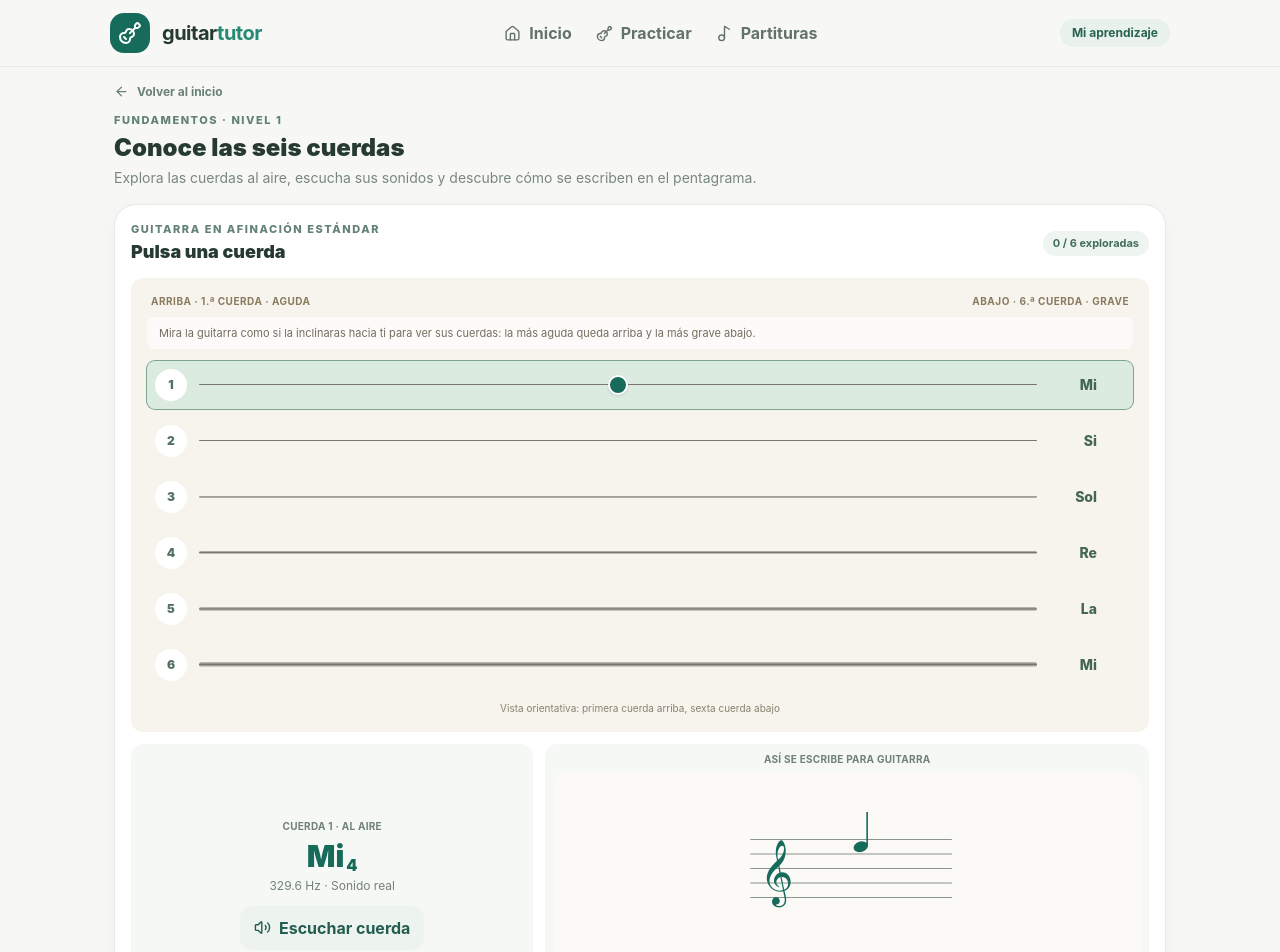
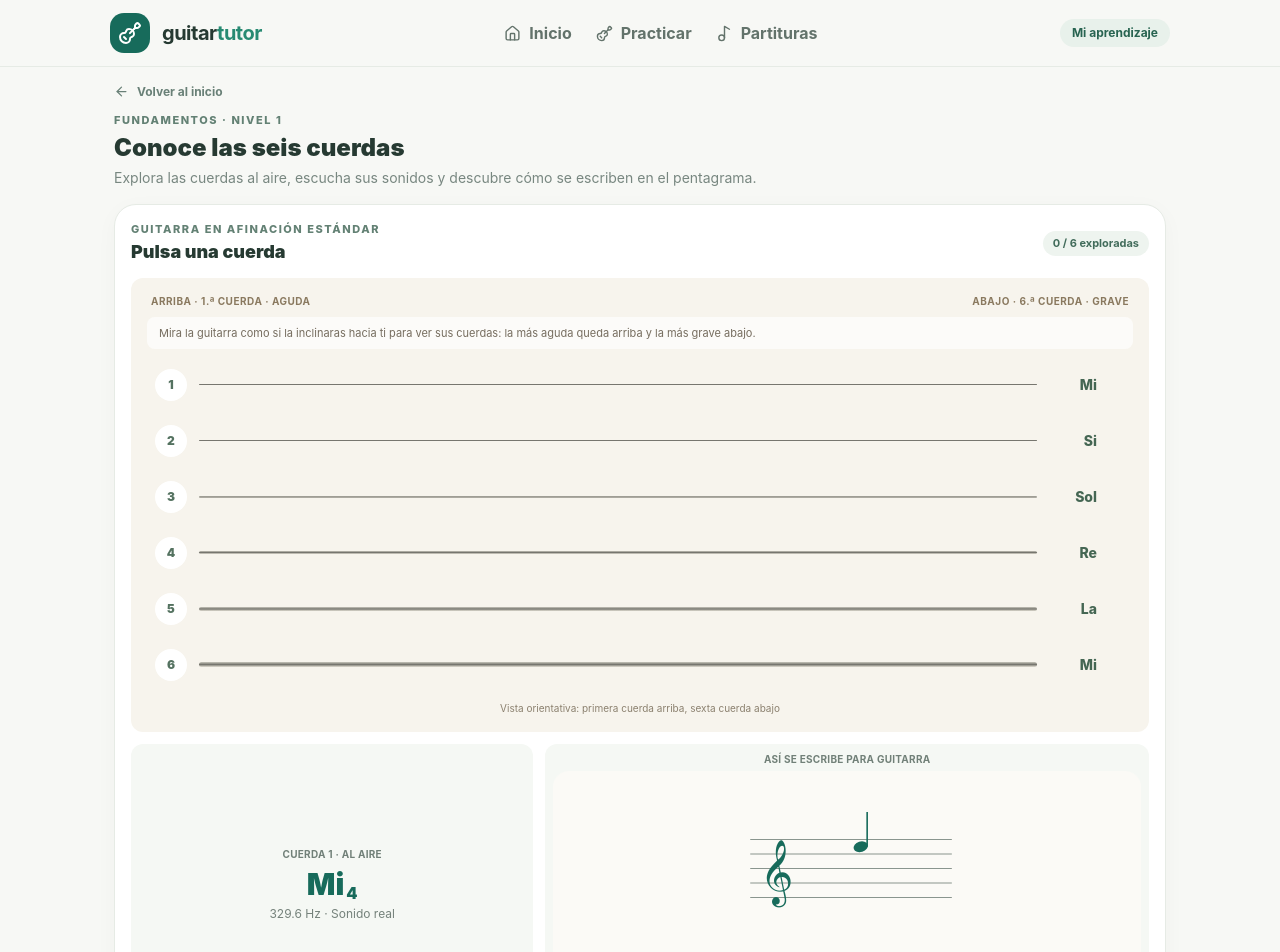
Before and after one commit to juanisidromejia/guitar-tutor, a Vue app: page /fundamentos in a window 1280 px wide. Shown: the top 952 px of the page. Built offline with nearby package versions, Linux system fonts and the light colour scheme.

Commit message:
Play open strings on selection and hide marker until clicked

```diff
--- a/src/views/OpenStringsLesson.vue
+++ b/src/views/OpenStringsLesson.vue
@@ -1,6 +1,6 @@
 <script setup lang="ts">
 import { computed, onUnmounted, ref } from 'vue'
-import { ArrowLeft, CheckCircle2, Volume2 } from 'lucide-vue-next'
+import { ArrowLeft, CheckCircle2 } from 'lucide-vue-next'
 import { RouterLink } from 'vue-router'
 import StaffNote from '../components/StaffNote.vue'
 import { midiHz, midiName } from '../engines/music/pitch'
@@ -15,10 +15,11 @@ const strings = [
   { number: 5, name: 'La', midi: 45, thickness: 4, register: 'Grave' },
   { number: 6, name: 'Mi', midi: 40, thickness: 5, register: 'Grave' },
 ]
-const selected = ref(strings[0])
+const selected = ref<typeof strings[number] | null>(null)
+const selectedString = computed(() => selected.value ?? strings[0])
 const visited = ref<number[]>([])
-const note = computed(() => midiName(selected.value.midi))
-const writtenNote = computed(() => midiName(selected.value.midi + 12))
+const note = computed(() => midiName(selectedString.value.midi))
+const writtenNote = computed(() => midiName(selectedString.value.midi + 12))
 
 let audioContext: AudioContext | null = null
 
@@ -26,6 +27,7 @@ function selectString(string: typeof strings[number]) {
   selected.value = string
   if (!visited.value.includes(string.number)) visited.value.push(string.number)
   if (visited.value.length === strings.length) complete(1)
+  void play()
 }
 
 // Síntesis de cuerda pulsada (Karplus–Strong), con transitorio de púa
@@ -86,7 +88,7 @@ async function play() {
   const context = audioContext
   const now = context.currentTime
   const duration = 1.8
-  const frequency = midiHz(selected.value.midi)
+  const frequency = midiHz(selectedString.value.midi)
   const source = context.createBufferSource()
   const bodyFilter = context.createBiquadFilter()
   const toneFilter = context.createBiquadFilter()
@@ -96,12 +98,12 @@ async function play() {
   const wetGain = context.createGain()
   const envelope = context.createGain()
 
-  source.buffer = createPluckedStringBuffer(context, frequency, selected.value.number)
+  source.buffer = createPluckedStringBuffer(context, frequency, selectedString.value.number)
   toneFilter.type = 'lowpass'
-  toneFilter.frequency.value = selected.value.number >= 4 ? 4200 : 6200
+  toneFilter.frequency.value = selectedString.value.number >= 4 ? 4200 : 6200
   toneFilter.Q.value = 0.55
   bodyFilter.type = 'peaking'
-  bodyFilter.frequency.value = selected.value.number >= 4 ? 185 : 230
+  bodyFilter.frequency.value = selectedString.value.number >= 4 ? 185 : 230
   bodyFilter.Q.value = 0.9
   bodyFilter.gain.value = 2.2
   lowShelf.type = 'lowshelf'
@@ -190,13 +192,13 @@ onUnmounted(() => {
             v-for="string in strings"
             :key="string.number"
             class="group flex w-full items-center gap-3 rounded-lg px-2 py-2 text-left transition"
-            :class="selected.number === string.number ? 'bg-[#dcebe0] ring-1 ring-[#7ca68d]' : 'hover:bg-white/70'"
+            :class="selected?.number === string.number ? 'bg-[#dcebe0] ring-1 ring-[#7ca68d]' : 'hover:bg-white/70'"
             @click="selectString(string)"
           >
             <span class="grid h-8 w-8 shrink-0 place-items-center rounded-full bg-white text-xs font-black text-[#547260]">{{ string.number }}</span>
             <span class="relative flex h-7 flex-1 items-center">
               <span class="block w-full rounded-full bg-gradient-to-b from-[#c9c7bd] via-[#77766f] to-[#e4e0d5]" :style="{ height: string.thickness + 'px' }"></span>
-              <span v-if="selected.number === string.number" class="absolute left-1/2 h-5 w-5 -translate-x-1/2 rounded-full border-2 border-white bg-[#176b5b] shadow"></span>
+              <span v-if="selected?.number === string.number" class="absolute left-1/2 h-5 w-5 -translate-x-1/2 rounded-full border-2 border-white bg-[#176b5b] shadow"></span>
             </span>
             <span class="w-12 text-right text-sm font-extrabold text-[#456653]">{{ string.name }}</span>
             <span class="grid h-4 w-4 shrink-0 place-items-center">
@@ -209,16 +211,13 @@ onUnmounted(() => {
 
       <div class="mt-3 grid gap-3 sm:grid-cols-[minmax(0,0.8fr)_minmax(0,1.2fr)]">
         <div class="flex flex-col items-center justify-center rounded-xl bg-[#f5f8f4] p-3 text-center">
-          <p class="text-[10px] font-bold uppercase tracking-wide text-[#718078]">Cuerda {{ selected.number }} · Al aire</p>
+          <p class="text-[10px] font-bold uppercase tracking-wide text-[#718078]">Cuerda {{ selectedString.number }} · Al aire</p>
           <p class="mt-1 text-3xl font-black text-[#176b5b]">{{ note.name }}<sub class="ml-0.5 text-base">{{ note.octave }}</sub></p>
-          <p class="mt-1 text-xs text-[#75827b]">{{ midiHz(selected.midi).toFixed(1) }} Hz · Sonido real</p>
-          <button class="secondary mt-3 flex items-center gap-2" @click="play">
-            <Volume2 :size="17" /> Escuchar cuerda
-          </button>
+          <p class="mt-1 text-xs text-[#75827b]">{{ midiHz(selectedString.midi).toFixed(1) }} Hz · Sonido real</p>
         </div>
         <div class="rounded-xl bg-[#f5f8f4] p-2">
           <p class="mb-1 text-center text-[10px] font-bold uppercase tracking-wide text-[#718078]">Así se escribe para guitarra</p>
-          <StaffNote :midi="selected.midi + 12" />
+          <StaffNote :midi="selectedString.midi + 12" />
           <p class="mt-1 text-center text-[11px] font-semibold text-[#176b5b]">
             {{ writtenNote.name }}{{ writtenNote.octave }} · escritura una octava arriba
           </p>
```
